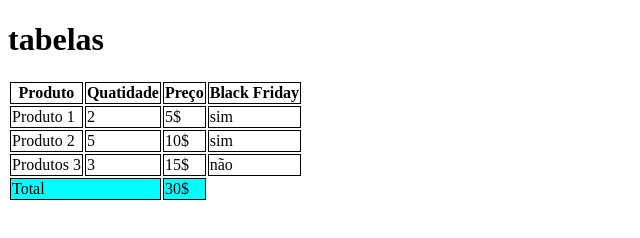
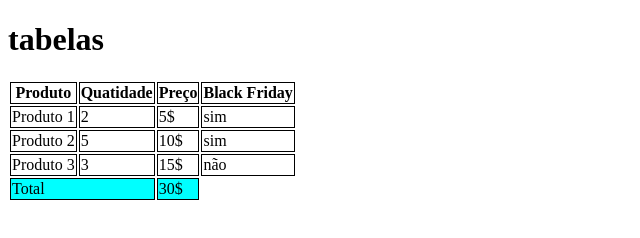
Before and after one commit to Andrekrykhtine/aula-tabela, a plain HTML site: page index.html in a window 1280 px wide. Shown: the whole page, without its empty margins (0-640 px from the left). Drawn offline with Linux system fonts and the light colour scheme.

Commit message:
mudadndo produto

```diff
--- a/index.html
+++ b/index.html
@@ -41,7 +41,7 @@
                 <td>sim</td>
             </tr>
             <tr>
-                <td>Produtos 3</td>
+                <td>Produto 3</td>
                 <td>3</td>
                 <td>15$</td>
                 <td>não</td>
```
